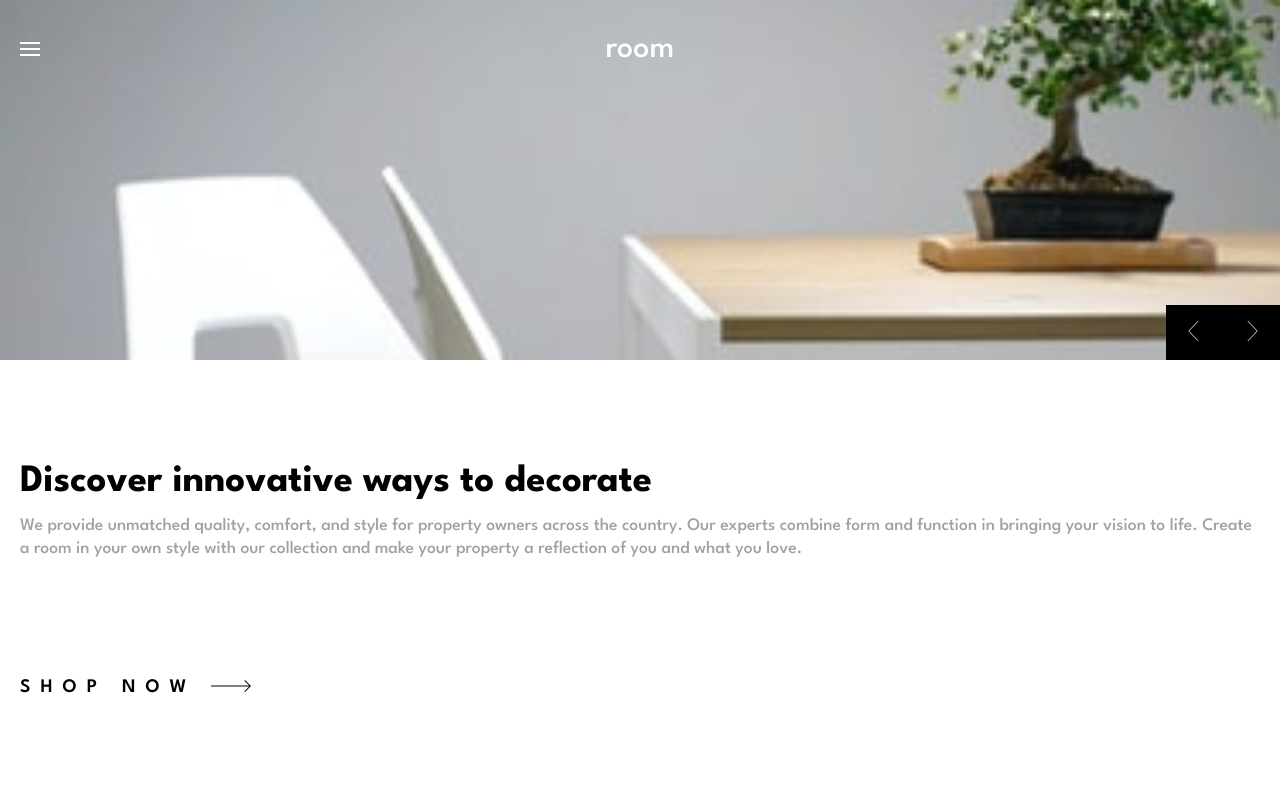
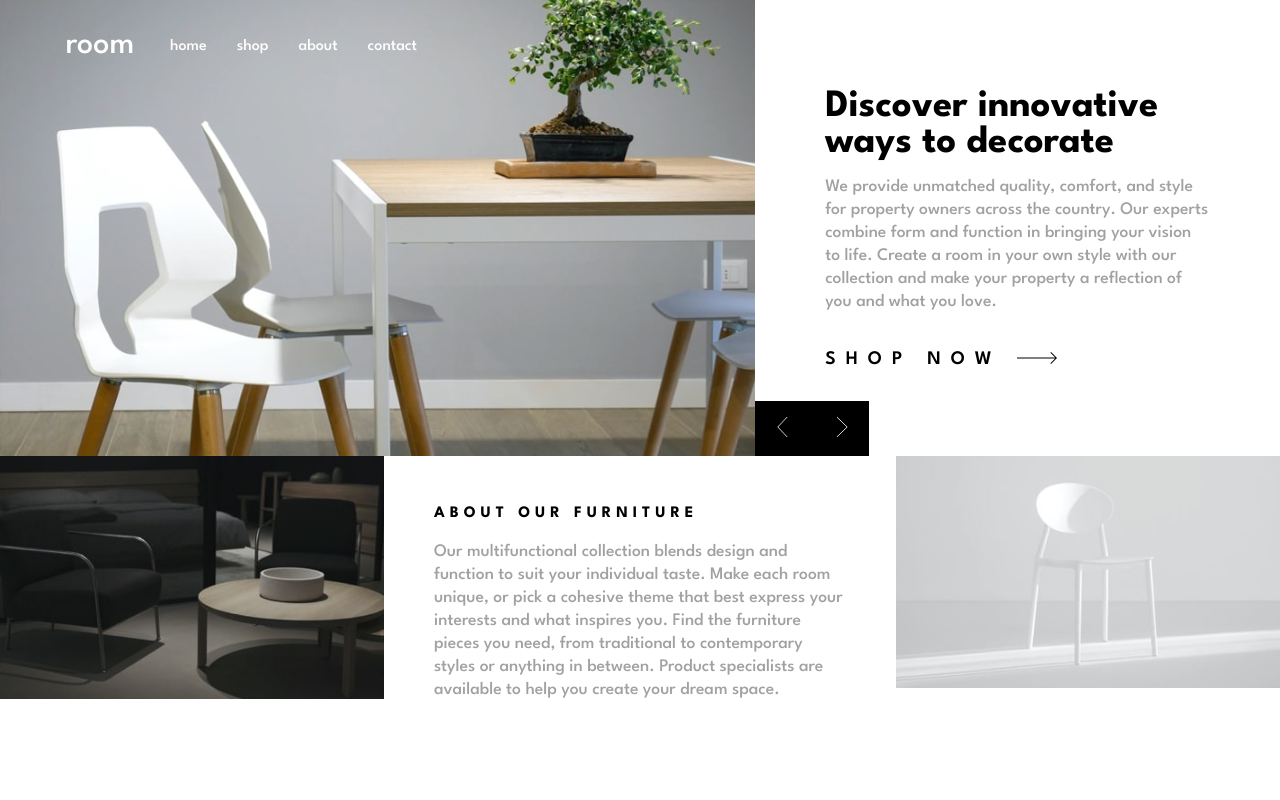
Before and after one commit to GeoffreyDEBARROS/room, a plain HTML site: page index.html in a window 1280 px wide. Shown: the top 800 px of the page. Drawn offline with Linux system fonts and the light colour scheme; files whose address does not match are found by name.

Commit message:
responsive mobile/desktop ok

```diff
--- a/assets/styles/layout/_header.scss
+++ b/assets/styles/layout/_mobileScreen.scss
@@ -2,13 +2,19 @@ header {
     height: 100vh;
     display: grid;
     grid-template-rows: 45% 55%;
+        @media screen and (min-width:1000px) {
+            height: 57vh;
+            grid-template-columns: 59% 41%;
+            grid-template-rows: auto;
+        }
 }
 .topHead {
     background: url(/assets/images/mobile-image-hero-1.jpg) center/cover;
-
     position: relative;
     transition: 0.5s;
-
+        @media screen and (min-width:1000px) {
+            background: url(/assets/images/desktop-image-hero-1.jpg) center/cover;
+        }
     nav {
         height: 40px;
         position: relative;
@@ -17,6 +23,9 @@ header {
             .burger-button {
                 position: absolute;
                 top: 42px;
+                @media screen and (min-width:1000px) {
+                    display: none;
+                }
             }
             .menu {
                 position: absolute;
@@ -30,17 +39,41 @@ header {
                 justify-content: flex-end;
                 z-index: 5;
                 visibility: hidden;
+                    @media screen and (min-width:1000px) {
+                        visibility: visible;
+                        background: none;
+                        width: 100%;
+                        justify-content: flex-start;
+                        padding-left: 155px;
+                    }
                 .cross-button {
                     position: absolute;
                     left: 30px;
+                        @media screen and (min-width:1000px) {
+                            display: none;
+                        }
                 }
                 ul {
                     display: flex;
                     li {
                         padding: 15px;
                         font-size: 1.2rem;
+                        position: relative;
+                            :hover:after {
+                                position: absolute;
+                                content: "";
+                                width: 20px;
+                                height: 3px;
+                                background: white;
+                                left: 50%;
+                                transform: translate(-50%, -5px);
+                            }
                             a {
                                 color: black;
+                                @media screen and (min-width:1000px) {
+                                    color: white;
+                                    font-size: 1rem;
+                                }
                                 :active {
                                     color: hsl(0, 0%, 27%);
                                 }
@@ -58,6 +91,10 @@ header {
                 transform: translateX(-50%);
                 font-weight: 300;
                 font-size: 2rem;
+                    @media screen and (min-width:1000px) {
+                        left: 100px;
+                        top: 31px;
+                    }
             }
     }
 
@@ -66,12 +103,16 @@ header {
         bottom: 0;
         right: 0;
         background: black;
+        @media screen and (min-width:1000px) {
+            right: -114px;
+        }
             button {
                 height: 55px;
                 width: 55px;
                 background: black;
                 border: none;
                 transition: 0.2s;
+                cursor: pointer;
             }
             :active {
                 background: hsl(0, 0%, 27%);
@@ -84,6 +125,9 @@ header {
     flex-direction: column;
     justify-content: space-around;
     padding: 45px 20px;
+    @media screen and (min-width:1000px) {
+        padding: 70px;
+    }
     .swap-part, .swap-part2, .swap-part3 {
             h2 {
                 font-size: 2.42rem;
@@ -106,6 +150,7 @@ header {
                 text-align: left;
                 font-size: 1.2em;
                 font-weight: 600;
+                cursor: pointer;
                 :active {
                     color: hsl(0, 0%, 63%);
                 }
@@ -115,9 +160,13 @@ header {
 section {
     display: grid;
     grid-template-rows: 30% 40% 30%;
+        @media screen and (min-width:1000px) {
+            grid-template-columns: 30% 40% 30%;
+            grid-template-rows: auto;
+        }
         .sect-img {
             img {
-                width: 100vw;
+                width: 100%;
             }
         }
         article {
@@ -126,6 +175,10 @@ section {
             align-items: flex-start;
             justify-content: space-around;
             padding: 45px 20px;
+                @media screen and (min-width:1000px) {
+                    justify-content: center;
+                    padding: 50px;
+                }
             h4 {
                 text-transform: uppercase;
                 padding-bottom: 20px;
--- a/assets/styles/pages/_settings.scss
+++ b/assets/styles/pages/_settings.scss
@@ -9,3 +9,8 @@
     list-style-type: none;
     text-decoration: none;
 }
+body {
+    @media screen and (min-width:1000px) {
+        height: 100vh;
+    }
+}
--- a/assets/styles/pages/index.scss
+++ b/assets/styles/pages/index.scss
@@ -1,2 +1,2 @@
  @import "./settings";
- @import "../layout/header"
+ @import "../layout/mobileScreen";
--- a/index.js
+++ b/index.js
@@ -10,6 +10,11 @@ const bgArray = [
   "mobile-image-hero-1.jpg",
   "mobile-image-hero-2.jpg",
   "mobile-image-hero-3.jpg",
+];
+const bgDesktopArray = [
+  "desktop-image-hero-1.jpg",
+  "desktop-image-hero-2.jpg",
+  "desktop-image-hero-3.jpg",
 ];
 const h2Array = [
   "Discover innovative ways to decorate",
@@ -25,7 +30,8 @@ const pArray = [
 let i = 0;
 const headerChangeLeft = () => {
   i = (i + 1) % 3;
-  topHead.style.background = `url(./assets/images/${bgArray[i]})`;
+  const bg = window.innerWidth > 1000 ? bgDesktopArray : bgArray;
+  topHead.style.background = `url(./assets/images/${bg[i]})`;
   topHead.style.backgroundPosition = "center";
   topHead.style.backgroundSize = "cover";
   h2.textContent = h2Array[i];
@@ -37,7 +43,8 @@ const headerChangeRight = () => {
   if (i < 0) {
     i = 3 - 1;
   }
-  topHead.style.background = `url(./assets/images/${bgArray[i]})`;
+  const bg = window.innerWidth > 1000 ? bgDesktopArray : bgArray;
+  topHead.style.background = `url(./assets/images/${bg[i]})`;
   topHead.style.backgroundPosition = "center";
   topHead.style.backgroundSize = "cover";
   h2.textContent = h2Array[i];
@@ -51,12 +58,11 @@ rightButton.addEventListener("click", () => {
   headerChangeRight();
 });
 
-
 // Navigation click event
 btnOpen.addEventListener("click", () => {
   nav.style.visibility = "visible";
 });
 
 btnClose.addEventListener("click", () => {
-    nav.style.visibility = "hidden";
-})
+  nav.style.visibility = "hidden";
+});
```
Also changed, not shown: index.html (+1 -1 lines), assets/styles/pages/index.css, 1 other file.
